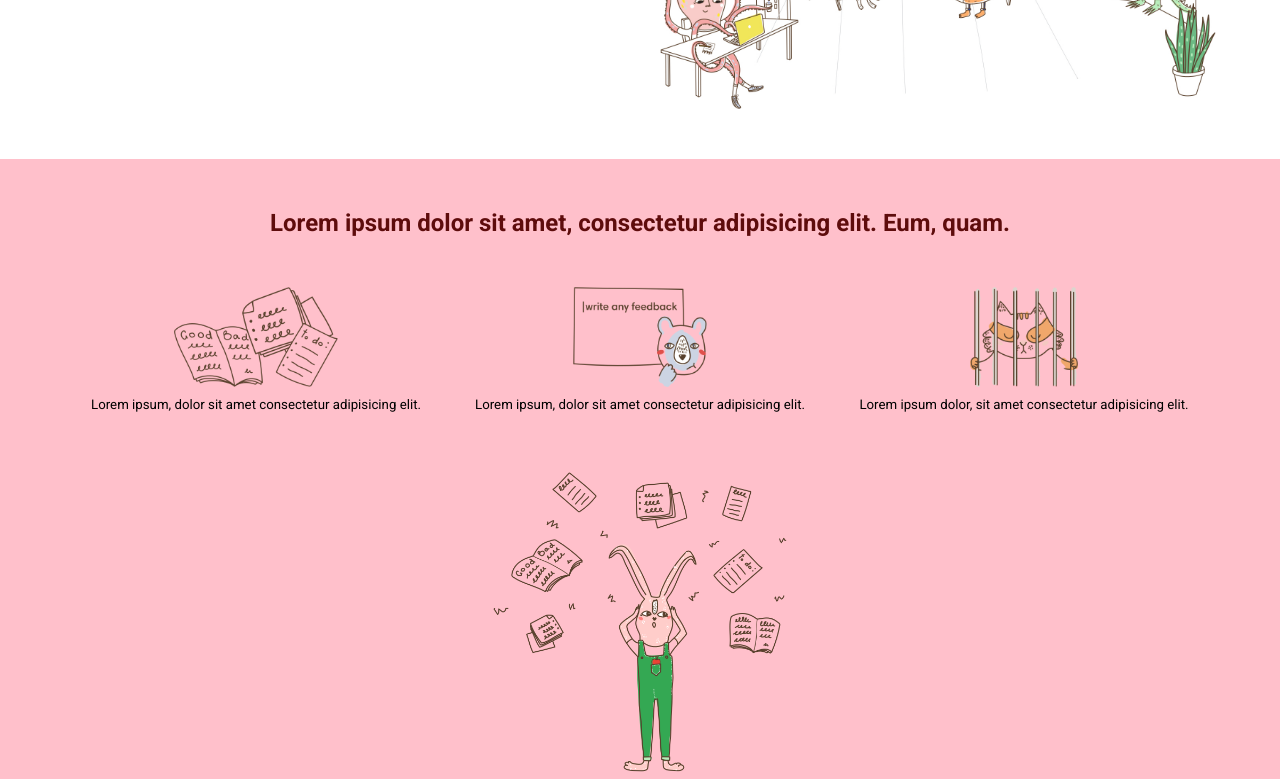
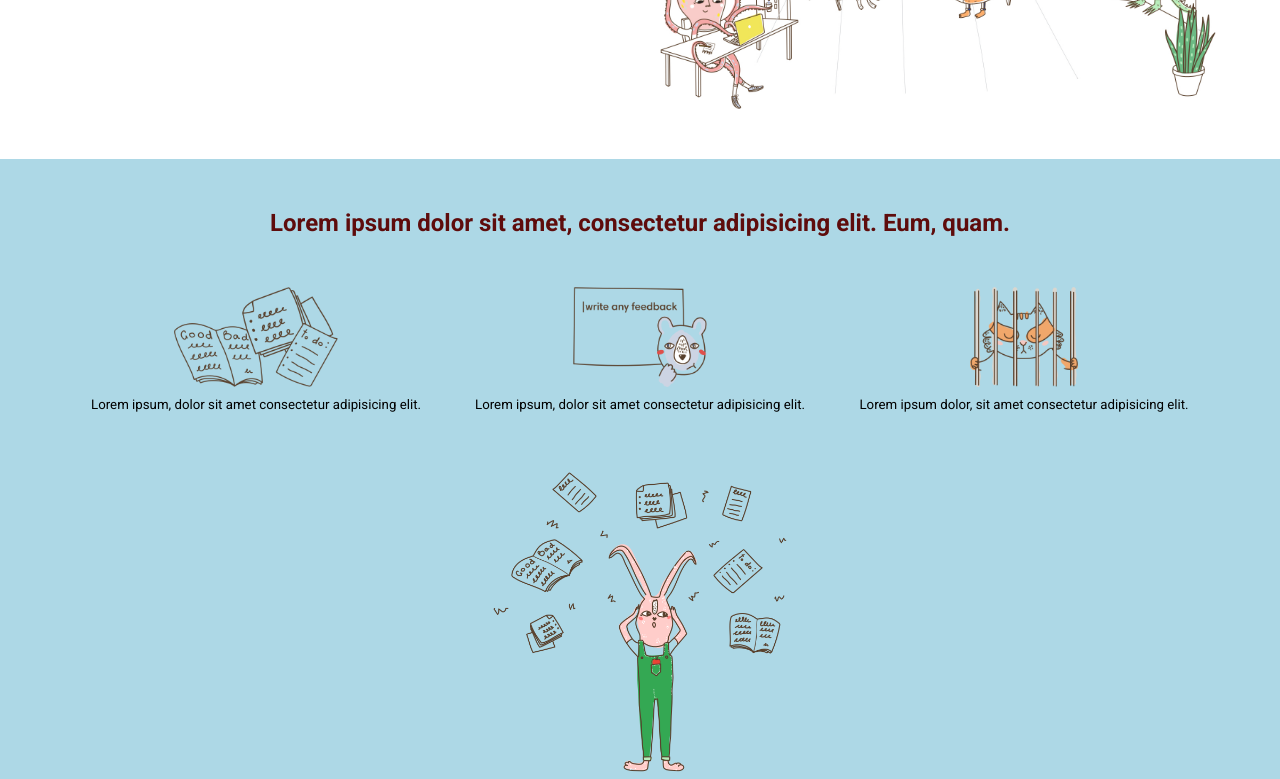
Before and after one commit to alessiodigiacomo99/node-sass-teambit, a website: page index.html in a window 1280 px wide. Shown: the part 352-1131 px from the top of the page. Drawn offline with Linux system fonts and the light colour scheme.

Commit message:
correzioni cliente

```diff
--- a/src/partials/_common.scss
+++ b/src/partials/_common.scss
@@ -17,7 +17,7 @@ body{
 }
 
 a{
-    color: $secondary;
+    color: blue;
     text-decoration: none;
 }
 
--- a/src/partials/_variable.scss
+++ b/src/partials/_variable.scss
@@ -1,3 +1,3 @@
-$primary : pink;
-$secondary: blue;
+$primary : lightblue;
+$secondary: brown;
 $third: rgb(94, 12, 12)
```
Also changed, not shown: dist/css/style.css, dist/js/main.js.
